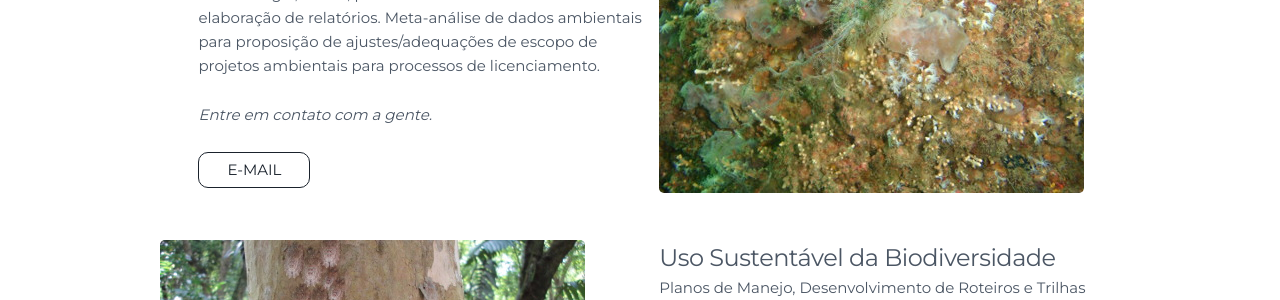
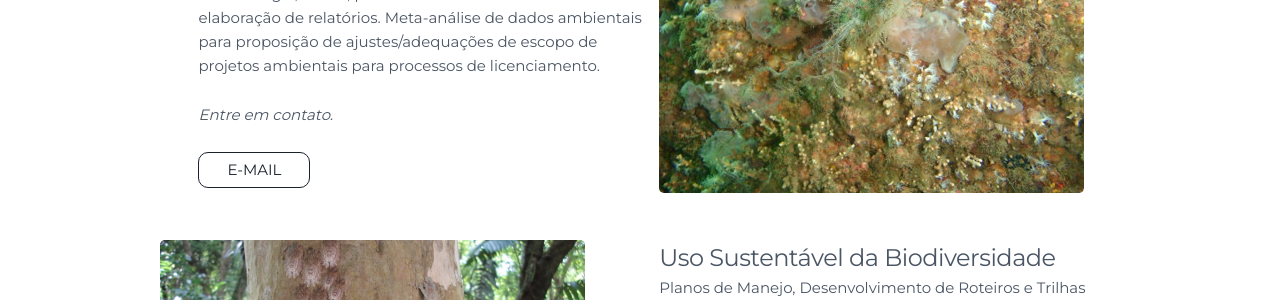
Before and after one commit to leroy1977/eQ1, a Jekyll site: the page built from index.html, in a window 1280 px wide and 900 px high, scrolled down 2510 px. Shown: the part 155-455 px from the top of the window. Built offline with Jekyll 4.4.1, drawn with Linux system fonts in a browser that asks for light colours.

Commit message:
Update projects.html

```diff
--- a/_includes/projects.html
+++ b/_includes/projects.html
@@ -10,7 +10,8 @@
       <h5> Licenciamento, Recuperação e Compensação Ambiental </h5>
       <!--<li> Aplicação: estudos ambientais em processos de licenciamento; planos de manejo, programas ambientais para planos diretores.</li> -->
       <p>Avaliação ambiental preliminar e estudos de viabilidade, Laudos de Vegetação e Fauna, Planos de Recuperação de Áreas Degradadas, Orientações sobre legislação ambiental e Condução-acompanhamento de processos junto aos Órgãos Ambientais. </p>
-      <p> <i> <font color= #4B5664> Entre em contato. </i> <a class="project-link" href="mailto:{{site.email}}">E-MAIL</a> </p>
+      <p> <i> <font color= #4B5664> Entre em contato. </i> </p>
+      <a class="project-link" href="mailto:{{site.email}}">E-MAIL</a>
     </div>
   </div>
   <div class="row user-projects">
@@ -37,7 +38,7 @@
         <li> Aplicação: intervenção ambiental com mínimo impacto viável.</li>
       </ul> -->
       <p>Monitoramento de impactos ambientais de empreendimentos de médio e grande porte com destaque para o ambiente marinho e dulcícola: desenho de metodologia, coleta, processamento e análise de dados e elaboração de relatórios. Meta-análise de dados ambientais para proposição de ajustes/adequações de escopo de projetos ambientais para processos de licenciamento.</p>
-      <p> <i> <font color= #4B5664> Entre em contato com a gente. </i> </p>
+      <p> <i> <font color= #4B5664> Entre em contato. </i> </p>
       <a class="project-link" href="mailto:{{site.email}}">E-MAIL</a>
     </div>
   </div>
```
